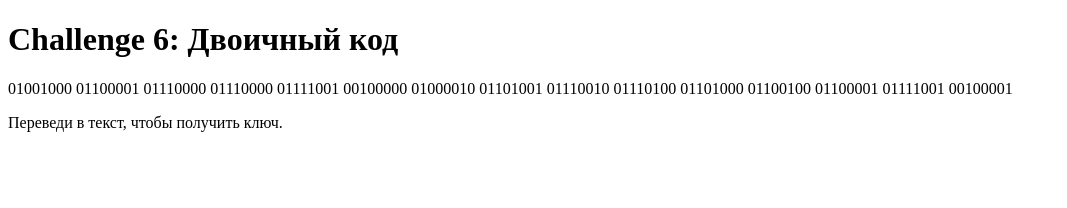
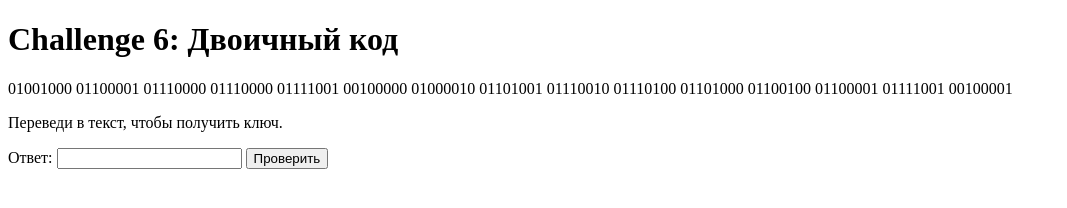
Before and after one commit to reginare/birthday-unlock-v999, a plain HTML site: page challenge-6.html in a window 1280 px wide. Shown: the whole page, without its empty margins (0-1067 px from the left). Drawn offline with Linux system fonts and the light colour scheme.

Commit message:
Update challenge-6.html

```diff
--- a/challenge-6.html
+++ b/challenge-6.html
@@ -5,8 +5,9 @@
     <p>01001000 01100001 01110000 01110000 01111001 00100000 01000010 01101001 01110010 01110100 01101000 01100100 01100001 01111001 00100001</p>
     <p>Переведи в текст, чтобы получить ключ.</p>
     <!-- Ответ: Happy Birthday! -> Ключ: HBD! -->
-            <p id="result"></p>
-    <script>
+<p>Ответ: <input type="text" id="answer"> <button onclick="checkAnswer()">Проверить</button></p>
+    <p id="result"></p>
+        <script>
         function checkAnswer() {
             if (document.getElementById('answer').value.toLowerCase() === 'Happy Birthday!') {
                 document.getElementById('result').innerHTML = 'Верно! Часть токена: <b>HBD!</b>. Подсказка: следующий вызов там, где ты ...';
```
